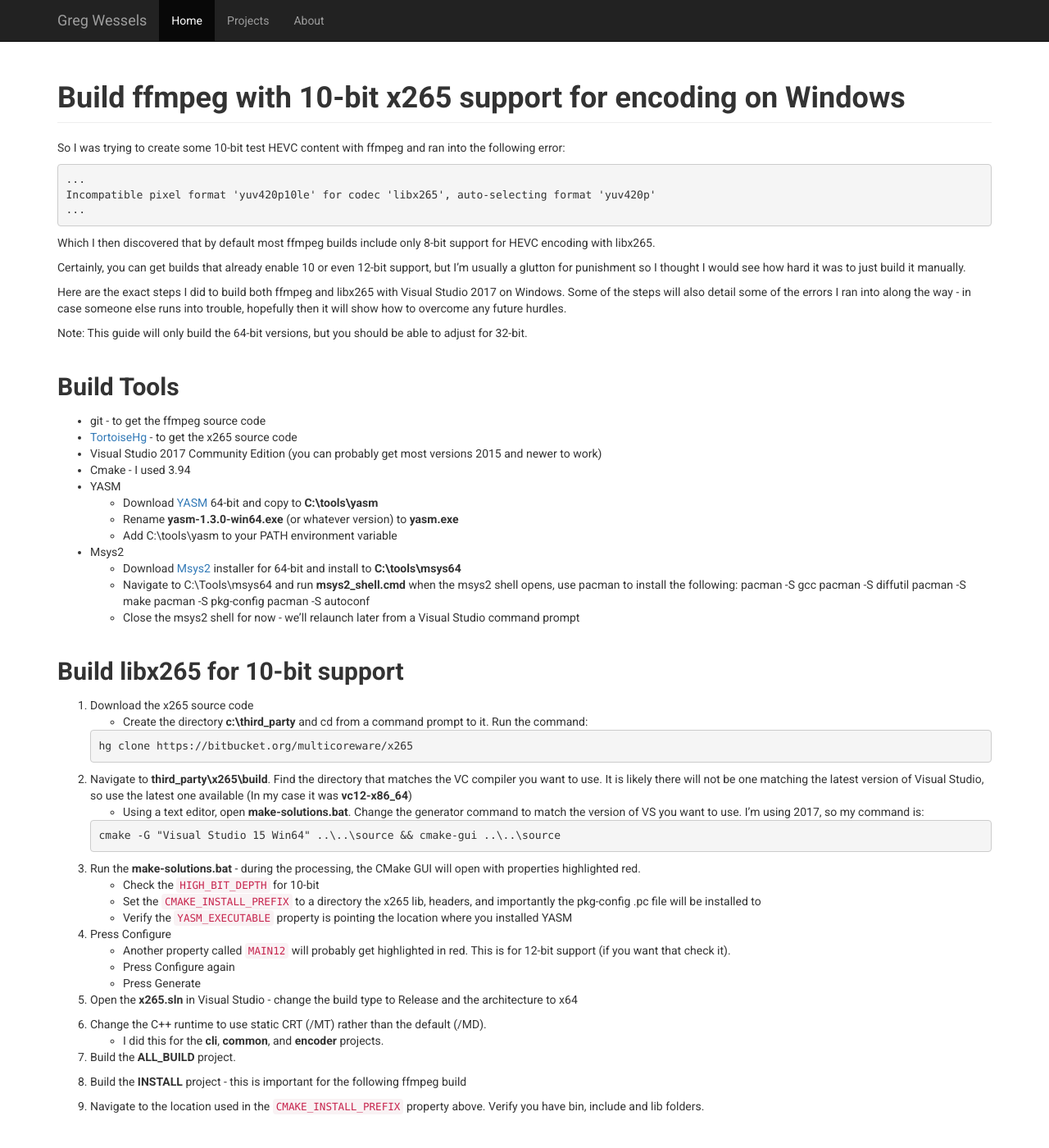
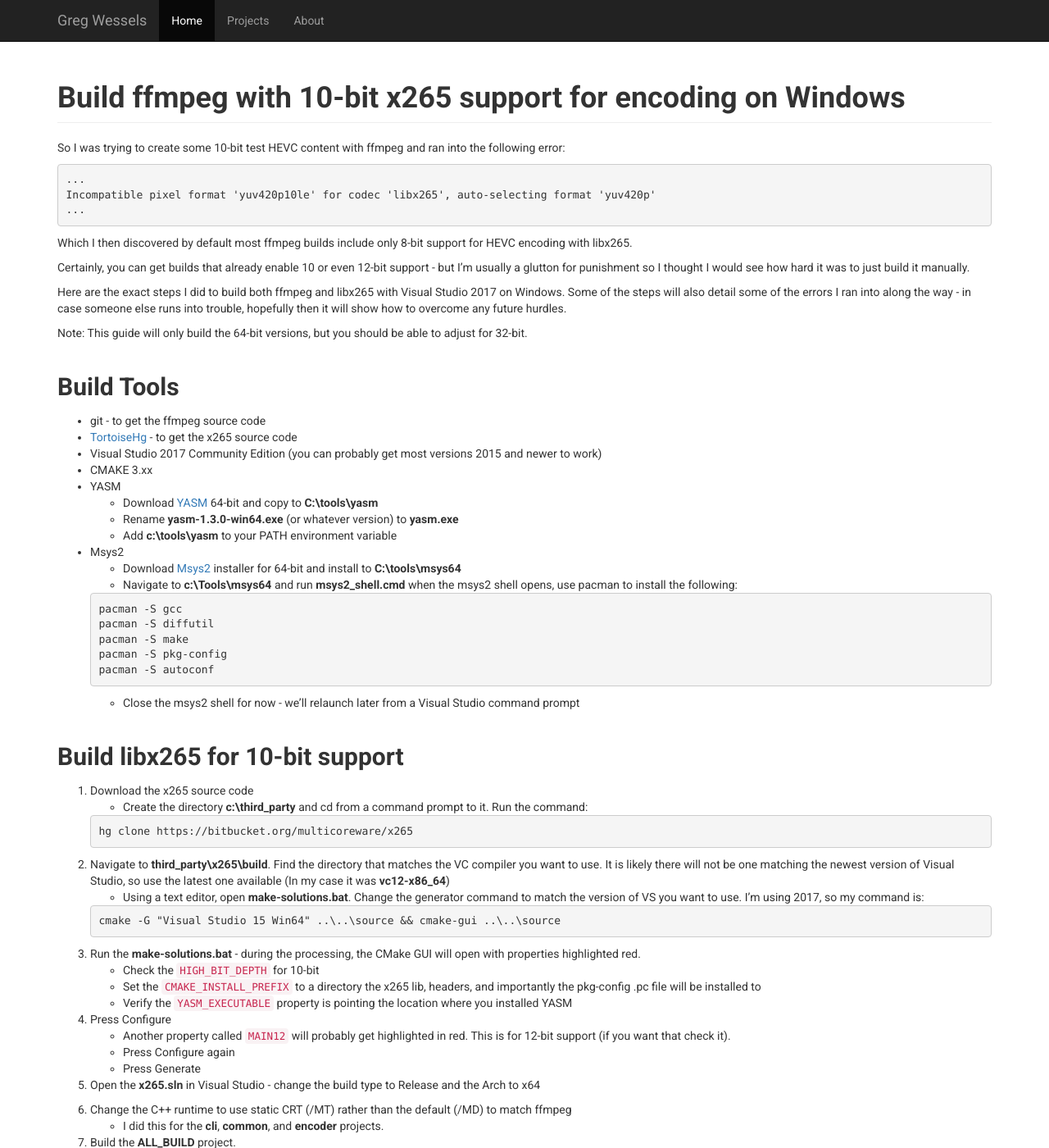
Before and after one commit to wesselsga/wesselsga.github.io, a Jekyll site: the page built from _posts/2017-10-27-ffmpeg-x265.md, in a window 1280 px wide and 1400 px high. Shown: the whole window at 82% size. Built offline with Jekyll 4.4.1, drawn with Linux system fonts in a browser that asks for light colours; some of the changed text lies outside the part shown.

Commit message:
Update 2017-10-27-ffmpeg-x265.md

````diff
--- a/_posts/2017-10-27-ffmpeg-x265.md
+++ b/_posts/2017-10-27-ffmpeg-x265.md
@@ -14,9 +14,9 @@
 ...
 ```
 
-Which I then discovered that by default most ffmpeg builds include only 8-bit support for HEVC encoding with libx265.
+Which I then discovered by default most ffmpeg builds include only 8-bit support for HEVC encoding with libx265.
 
-Certainly, you can get builds that already enable 10 or even 12-bit support, but I'm usually a glutton for punishment so I thought I would see how hard it was to just build it manually.
+Certainly, you can get builds that already enable 10 or even 12-bit support - but I'm usually a glutton for punishment so I thought I would see how hard it was to just build it manually.
 
 Here are the exact steps I did to build both ffmpeg and libx265 with Visual Studio 2017 on Windows.  Some of the steps will also detail some of the errors I ran into along the way - in case someone else runs into trouble, hopefully then it will show how to overcome any future hurdles.
 
@@ -26,19 +26,23 @@
 * git - to get the ffmpeg source code
 * [TortoiseHg](https://tortoisehg.bitbucket.io/) - to get the x265 source code
 * Visual Studio 2017 Community Edition (you can probably get most versions 2015 and newer to work)
-* Cmake - I used 3.94
+* CMAKE 3.xx
 * YASM
   * Download [YASM](http://yasm.tortall.net/) 64-bit and copy to **C:\tools\yasm**
   * Rename **yasm-1.3.0-win64.exe** (or whatever version) to **yasm.exe**
-  * Add C:\tools\yasm to your PATH environment variable
+  * Add **c:\tools\yasm** to your PATH environment variable
 * Msys2
   * Download [Msys2](http://www.msys2.org/) installer for 64-bit and install to **C:\tools\msys64**
-  * Navigate to C:\Tools\msys64 and run **msys2_shell.cmd** when the msys2 shell opens, use pacman to install the following:
-    pacman -S gcc
-    pacman -S diffutil
-    pacman -S make
-    pacman -S pkg-config
-    pacman -S autoconf
+  * Navigate to **c:\Tools\msys64** and run **msys2_shell.cmd** when the msys2 shell opens, use pacman to install the following:
+
+  ```Batchfile
+  pacman -S gcc
+  pacman -S diffutil
+  pacman -S make
+  pacman -S pkg-config
+  pacman -S autoconf
+  ```
+
   * Close the msys2 shell for now - we'll relaunch later from a Visual Studio command prompt
 
 ## Build libx265 for 10-bit support ##
@@ -50,7 +54,7 @@
    hg clone https://bitbucket.org/multicoreware/x265
    ```
 
-2. Navigate to **third_party\x265\build**. Find the directory that matches the VC compiler you want to use. It is likely there will not be one matching the latest version of Visual Studio, so use the latest one available (In my case it was **vc12-x86_64**)
+2. Navigate to **third_party\x265\build**. Find the directory that matches the VC compiler you want to use. It is likely there will not be one matching the newest version of Visual Studio, so use the latest one available (In my case it was **vc12-x86_64**)
    * Using a text editor, open **make-solutions.bat**.  Change the generator command to match the version of VS you want to use.  I'm using 2017, so my command is:
 
    ```Batchfile
@@ -67,17 +71,16 @@
    * Press Configure again
    * Press Generate
 
-5. Open the **x265.sln** in Visual Studio - change the build type to Release and the architecture to x64
+5. Open the **x265.sln** in Visual Studio - change the build type to Release and the Arch to x64
 
-6. Change the C++ runtime to use static CRT (/MT) rather than the default (/MD).
+6. Change the C++ runtime to use static CRT (/MT) rather than the default (/MD) to match ffmpeg
    * I did this for the **cli**, **common**, and **encoder** projects.
 
 7. Build the **ALL_BUILD** project.
 
-8. Build the **INSTALL** project - this is important for the following ffmpeg build
+8. Build the **INSTALL** project - this is important for building ffmpeg next
 
 9. Navigate to the location used in the `CMAKE_INSTALL_PREFIX` property above.  Verify you have bin, include and lib folders.
-
 
 ## Build ffmpeg with custom x265 build from above ##
 
@@ -114,11 +117,13 @@
   ```
 
   * Add the x265.pc install location to the `PKG_CONFIG_PATH` variable
+
   ```Batchfile
   PKG_CONFIG_PATH=$PKG_CONFIG_PATH:/c/x265/lib/pkgconfig
   ```
 
   * Run the verify command again - you should get no error messages
+
   ```Batchfile
   pkg-config --exists --print-errors x265
   ```
@@ -130,6 +135,7 @@
   ```
 
   * There are a plethora of options to build ffmpeg - I'm doing the bare minimum to get a ffmpeg build that can encode 10-bit x265:
+
   ```Batchfile
   ../ffmpeg/configure --toolchain=msvc prefix="win-build" \
   --pkg-config-flags="--static" \
@@ -153,7 +159,7 @@
   ERROR: x265 not found using pkg-config
   ```
 
-  * Navigate to **C:\x265\lib**.  The INSTALL step for x265 named the output lib **x265-static.lib**, rename it to **x265.lib**
+  * Navigate to **C:\x265\lib**.  The x265 build, created the static lib **x265-static.lib** ... rename it to **x265.lib**
 
   * Run the ffmpeg configure command again - this time it should be successful
 
@@ -165,7 +171,6 @@
   ```
 
   8. Your fresh ffmpeg build should be at **c:\third_party\ffmpeg\ffbuild\win-build**
-
 
   ## Transcode some content to 10-bit HEVC ##
 
````
